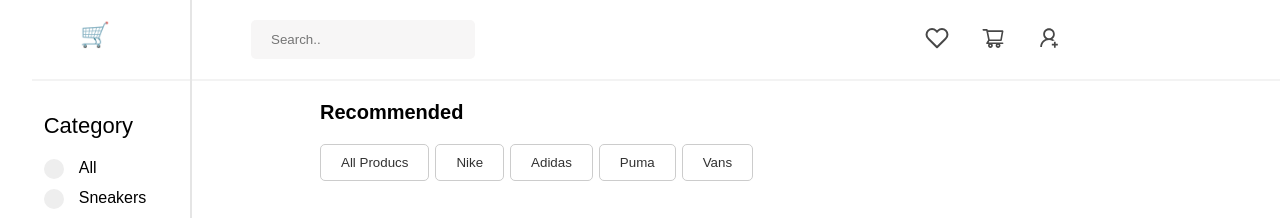
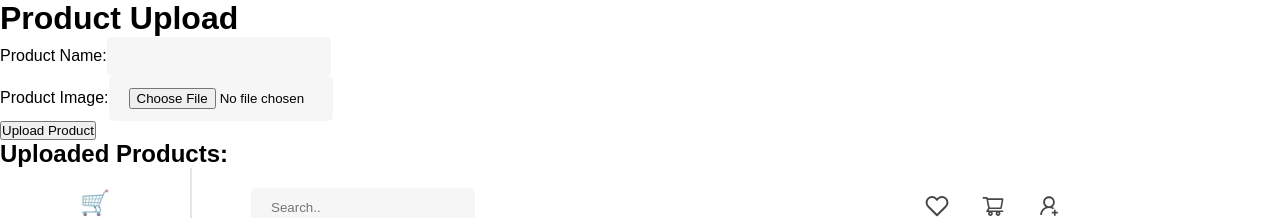
Before and after one commit to BruceICzw/E-Commerce, a React (Create React App) app in the folder e-commerce/: page / in a window 1280 px wide. Shown: the top 218 px of the page. Built offline with nearby package versions, Linux system fonts and the light colour scheme.

Commit message:
Add upload file

```diff
--- a/e-commerce/src/App.jsx
+++ b/e-commerce/src/App.jsx
@@ -7,6 +7,7 @@ import './index.css'
 //DAATA STORE
 import products from './db/data'
 import Card from "./components/Card";
+import ProductForm from "./components/Upload";
 function App() {
   const [selectedCategory, setSelectedCategory] = useState(null)
 
@@ -74,6 +75,7 @@ function App() {
   }
   const result = filteredData(products, selectedCategory, query);
   return <>
+  <ProductForm />
     <Sidebar handleChange={handleChange} />
     <Navigation handleInputChange={handleInputChange} />
     <Recommended handleClick={handleClick} />
--- /dev/null
+++ b/e-commerce/src/components/Upload.jsx
@@ -0,0 +1,68 @@
+import React, { useState } from 'react';
+
+const ProductForm = () => {
+  const [products, setProducts] = useState([]);
+  const [productName, setProductName] = useState('');
+  const [productImage, setProductImage] = useState(null);
+
+  const handleNameChange = (e) => {
+    setProductName(e.target.value);
+  };
+
+  const handleImageChange = (e) => {
+    setProductImage(e.target.files[0]);
+  };
+
+  const handleFormSubmit = (e) => {
+    e.preventDefault();
+
+    if (productName && productImage) {
+      // Create a new product object
+      const newProduct = {
+        name: productName,
+        image: URL.createObjectURL(productImage),
+      };
+
+      // Update the products array
+      setProducts([...products, newProduct]);
+
+      // Reset form fields
+      setProductName('');
+      setProductImage(null);
+    } else {
+      alert('Please fill in all fields');
+    }
+  };
+
+  return (
+    <div>
+      <h1>Product Upload</h1>
+      <form onSubmit={handleFormSubmit}>
+        <label>
+          Product Name:
+          <input type="text" value={productName} onChange={handleNameChange} />
+        </label>
+        <br />
+        <label>
+          Product Image:
+          <input type="file" accept="image/*" onChange={handleImageChange} />
+        </label>
+        <br />
+        <button type="submit">Upload Product</button>
+      </form>
+
+      <h2>Uploaded Products:</h2>
+      <ul>
+        {products.map((product, index) => (
+          <li key={index}>
+            <strong>{product.name}</strong>
+            <br />
+            <img src={product.image} alt={product.name} style={{ maxWidth: '200px' }} />
+          </li>
+        ))}
+      </ul>
+    </div>
+  );
+};
+
+export default ProductForm;
```
